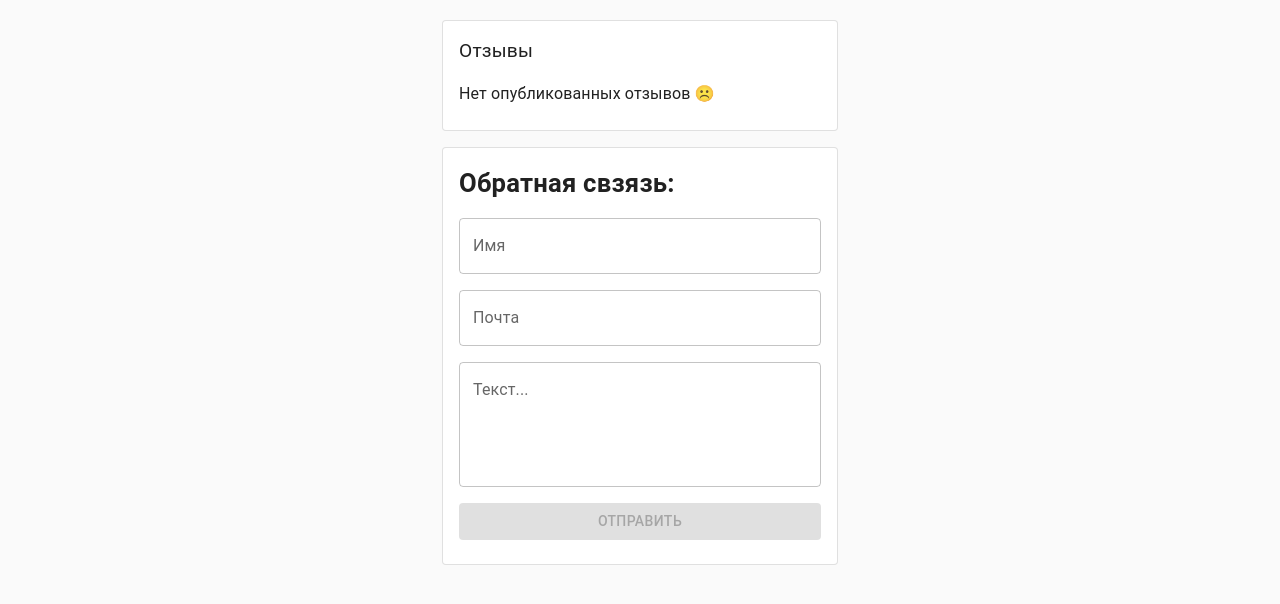
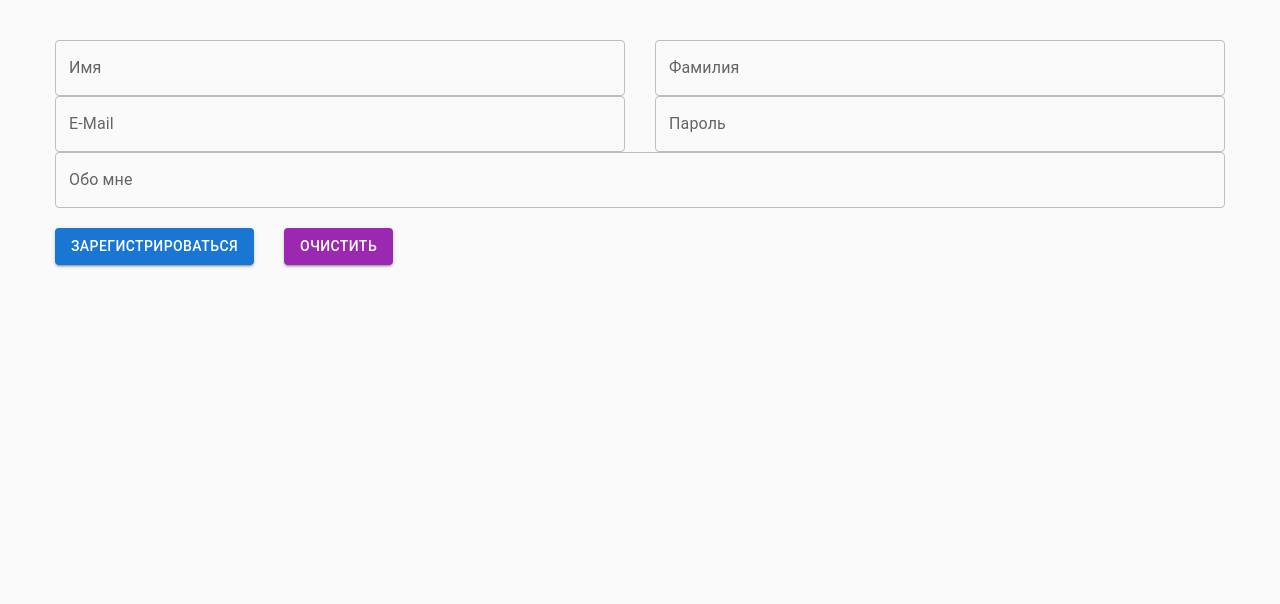
Before and after one commit to romanzemerov/react-tutorials, a React (Create React App) app: page / in a window 1280 px wide. Shown: the top 604 px of the page. Built offline with nearby package versions, Linux system fonts and the light colour scheme.

Commit message:
add reset form

```diff
--- a/package.json
+++ b/package.json
@@ -6,7 +6,7 @@
     "@emotion/react": "^11.7.1",
     "@emotion/styled": "^11.6.0",
     "@mui/icons-material": "^5.3.1",
-    "@mui/material": "^5.3.1",
+    "@mui/material": "^5.4.0",
     "@testing-library/jest-dom": "^5.16.1",
     "@testing-library/react": "^12.1.2",
     "@testing-library/user-event": "^13.5.0",
@@ -17,6 +17,7 @@
     "prettier": "^2.5.1",
     "react": "^17.0.2",
     "react-dom": "^17.0.2",
+    "react-hook-form": "^7.26.1",
     "react-scripts": "5.0.0",
     "typescript": "^4.5.4",
     "web-vitals": "^2.1.3"
--- a/src/index.tsx
+++ b/src/index.tsx
@@ -1,7 +1,7 @@
 import React from 'react';
 import ReactDOM from 'react-dom';
 import './index.css';
-import App from './tutorial-5.1/App';
+import App from './tutorial-7/App';
 
 ReactDOM.render(
   <React.StrictMode>
--- /dev/null
+++ b/src/tutorial-7/App.css
@@ -0,0 +1,17 @@
+body {
+  margin: 0;
+  font-family: -apple-system, BlinkMacSystemFont, "Segoe UI", "Roboto", "Oxygen", "Ubuntu",
+  "Cantarell", "Fira Sans", "Droid Sans", "Helvetica Neue", sans-serif;
+  -webkit-font-smoothing: antialiased;
+  -moz-osx-font-smoothing: grayscale;
+  padding: 40px;
+}
+
+.row {
+  display: flex;
+}
+
+.MuiTextField-root,
+.MuiButton-root {
+  margin: 0 15px !important;
+}
--- /dev/null
+++ b/src/tutorial-7/App.jsx
@@ -0,0 +1,101 @@
+import React from 'react';
+import { useForm } from 'react-hook-form';
+import { Button, TextField } from '@mui/material';
+import './App.css';
+
+function App() {
+  const { handleSubmit, register, formState, reset } = useForm({
+    defaultValues: {
+      firstName: '',
+      lastName: '',
+      email: '',
+      password: '',
+      about: '',
+    },
+  });
+
+  const onSubmit = (values) => console.log('ФОРМА!', values);
+  const onReset = () => reset();
+
+  return (
+    <div className="App">
+      <div className="row">
+        <TextField
+          name="firstName"
+          label="Имя"
+          {...register('firstName', {
+            validate: (value) => value !== 'admin' || 'Nice try!',
+          })}
+          helperText={
+            formState.errors.firstName && formState.errors.firstName.message
+          }
+          error={!!formState.errors.firstName}
+          fullWidth
+        />
+        <TextField
+          name="lastName"
+          label="Фамилия"
+          {...register('lastName', {
+            required: 'Это обязательное поле!',
+          })}
+          helperText={
+            formState.errors.lastName && formState.errors.lastName.message
+          }
+          error={!!formState.errors.lastName}
+          fullWidth
+        />
+      </div>
+      <div className="row">
+        <TextField
+          {...register('email', {
+            pattern: {
+              value: /^[A-Z0-9._%+-]+@[A-Z0-9._%+-]+\.[A-Z]{2,}$/i,
+              message: 'Это неверная почта!',
+            },
+          })}
+          helperText={formState.errors.email && formState.errors.email.message}
+          error={!!formState.errors.email}
+          name="email"
+          label="E-Mail"
+          fullWidth
+        />
+        <TextField
+          {...register('password', {
+            required: 'Это обязательное поле!',
+          })}
+          helperText={
+            formState.errors.password && formState.errors.password.message
+          }
+          error={!!formState.errors.password}
+          name="password"
+          type="password"
+          label="Пароль"
+          fullWidth
+        />
+      </div>
+      <div className="row">
+        <TextField
+          {...register('about', {})}
+          name="about"
+          label="Обо мне"
+          fullWidth
+        />
+      </div>
+      <br />
+      <div className="row">
+        <Button
+          onClick={handleSubmit(onSubmit)}
+          variant="contained"
+          color="primary"
+        >
+          Зарегистрироваться
+        </Button>
+        <Button onClick={onReset} variant="contained" color="secondary">
+          Очистить
+        </Button>
+      </div>
+    </div>
+  );
+}
+
+export default App;
```
Also changed, not shown: 1 other file (tests, documents, lock files or other folders).
